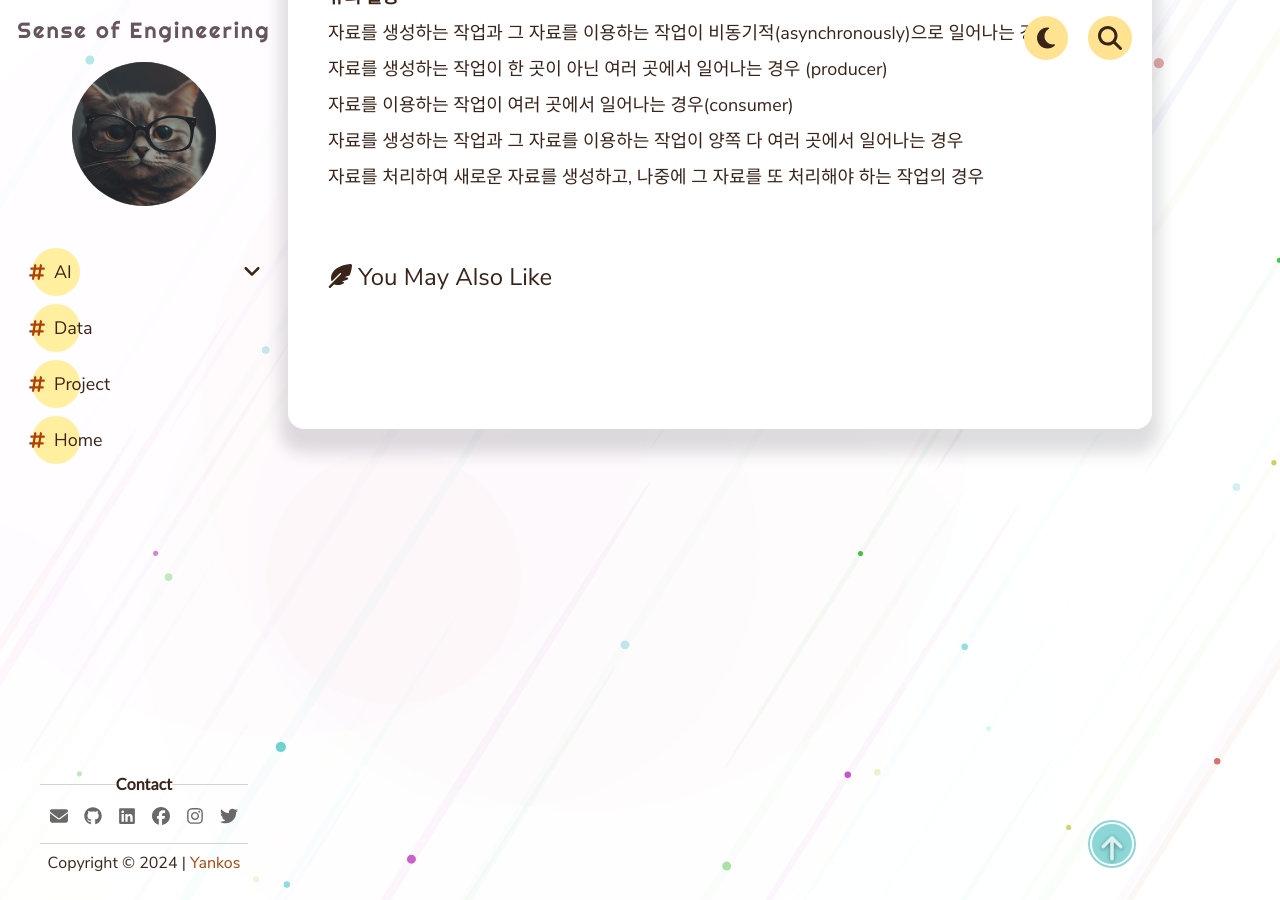
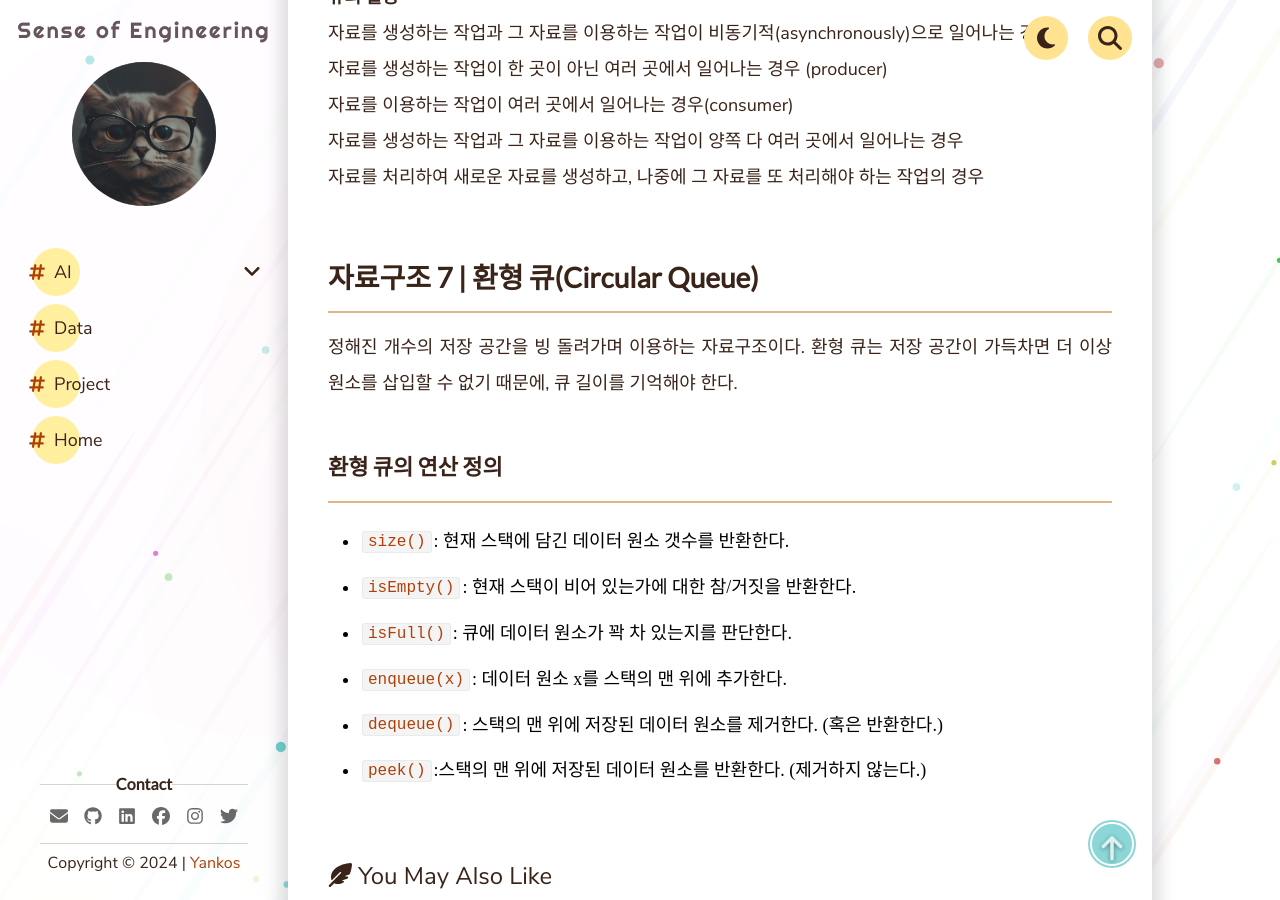
Before and after one commit to jjunier/jjunier.github.io, a Jekyll site: the page built from _pages/Data/DevCourse/post-01.md, in a window 1280 px wide and 900 px high, scrolled down 22036 px. Built offline with Jekyll 4.4.1, drawn with Linux system fonts in a browser that asks for light colours; comment, search, counter and statistics services are not loaded.

Commit message:
docs: update WIL01(title: Data Structure & Algorithms) pages

```diff
--- a/_pages/Data/DevCourse/post-01.md
+++ b/_pages/Data/DevCourse/post-01.md
@@ -520,3 +520,16 @@ class ArrayStack:
 자료를 이용하는 작업이 여러 곳에서 일어나는 경우(consumer)
 자료를 생성하는 작업과 그 자료를 이용하는 작업이 양쪽 다 여러 곳에서 일어나는 경우
 자료를 처리하여 새로운 자료를 생성하고, 나중에 그 자료를 또 처리해야 하는 작업의 경우
+
+## 자료구조 7 | 환형 큐(Circular Queue)
+---
+정해진 개수의 저장 공간을 빙 돌려가며 이용하는 자료구조이다. 환형 큐는 저장 공간이 가득차면 더 이상 원소를 삽입할 수 없기 때문에, 큐 길이를 기억해야 한다.
+
+### 환형 큐의 연산 정의
+---
+- `size()`: 현재 스택에 담긴 데이터 원소 갯수를 반환한다.
+- `isEmpty()`: 현재 스택이 비어 있는가에 대한 참/거짓을 반환한다.
+- `isFull()`: 큐에 데이터 원소가 꽉 차 있는지를 판단한다.
+- `enqueue(x)`: 데이터 원소 x를 스택의 맨 위에 추가한다.
+- `dequeue()`: 스택의 맨 위에 저장된 데이터 원소를 제거한다. (혹은 반환한다.)
+- `peek()`:스택의 맨 위에 저장된 데이터 원소를 반환한다. (제거하지 않는다.)
```
